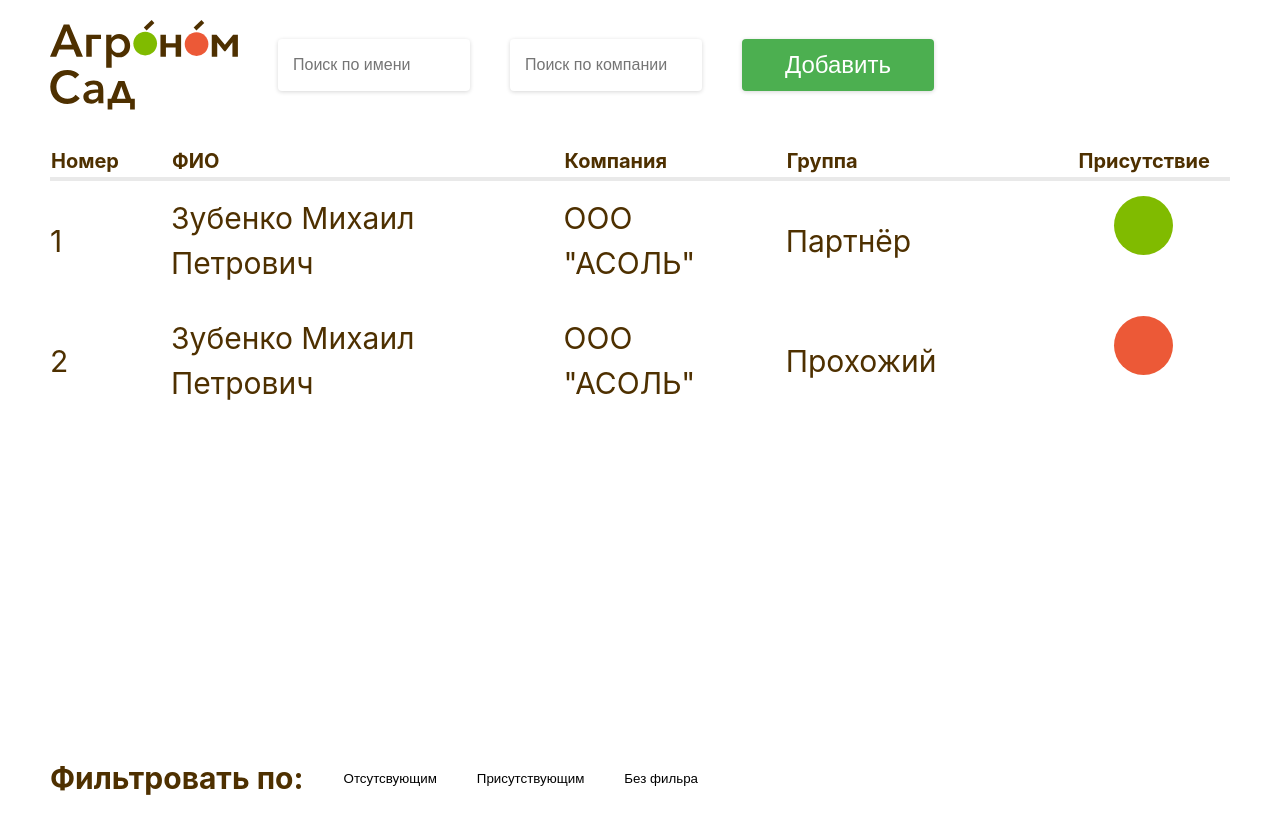
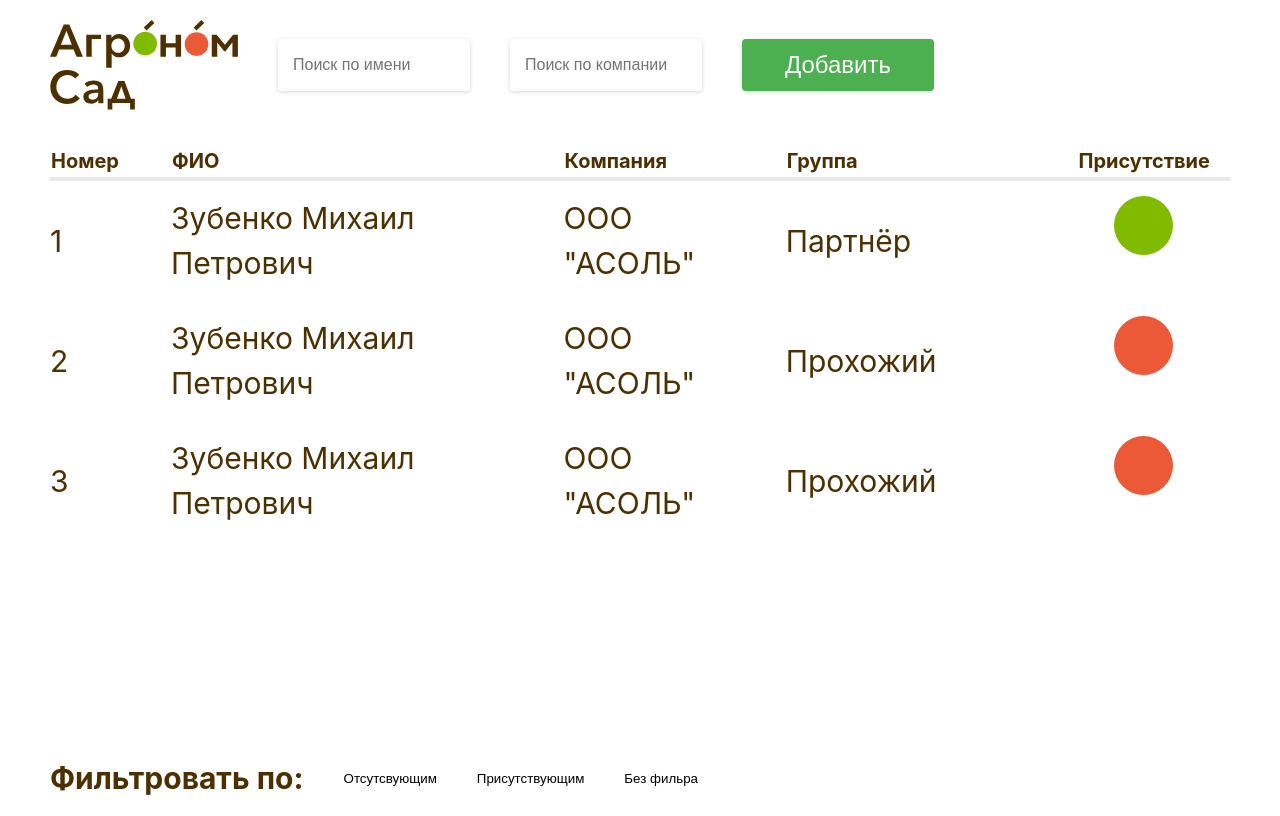
Before and after one commit to Rus7Iv/agro-garden, a Vue app: page / in a window 1280 px wide. Built offline with nearby package versions, Linux system fonts and the light colour scheme.

Commit message:
added database in json

```diff
--- /dev/null
+++ b/database/visitors.json
@@ -0,0 +1,23 @@
+[
+  {
+    "id": 1,
+    "name": "Зубенко Михаил Петрович",
+    "company": "ООО \"АСОЛЬ\"",
+    "group": "Партнёр",
+    "isPresent": true
+  },
+  {
+    "id": 2,
+    "name": "Зубенко Михаил Петрович",
+    "company": "ООО \"АСОЛЬ\"",
+    "group": "Прохожий",
+    "isPresent": false
+  },
+  {
+    "id": 3,
+    "name": "Зубенко Михаил Петрович",
+    "company": "ООО \"АСОЛЬ\"",
+    "group": "Прохожий",
+    "isPresent": false
+  }
+]
--- a/src/components/TableVisitors.vue
+++ b/src/components/TableVisitors.vue
@@ -12,24 +12,14 @@
                 </tr>
             </thead>
             <tbody>
-                <tr>
-                    <td>1</td>
-                    <td @click="openModal">Зубенко Михаил Петрович</td>
-                    <td>ООО "АСОЛЬ"</td>
-                    <td>Партнёр</td>
+                <tr v-for="visitor in visitors" :key="visitor.id">
+                    <td>{{ visitor.id }}</td>
+                    <td @click="openModal">{{ visitor.name }}</td>
+                    <td>{{ visitor.company }}</td>
+                    <td>{{ visitor.group }}</td>
                     <td></td>
                     <td>
-                        <PresenceIndicator :is-present="true" />
-                    </td>
-                </tr>
-                <tr>
-                    <td>2</td>
-                    <td @click="openModal">Зубенко Михаил Петрович</td>
-                    <td>ООО "АСОЛЬ"</td>
-                    <td>Прохожий</td>
-                    <td></td>
-                    <td>
-                        <PresenceIndicator :is-present="false" />
+                        <PresenceIndicator :is-present="visitor.isPresent" />
                     </td>
                 </tr>
             </tbody>
@@ -39,9 +29,11 @@
 <script setup lang="ts">
 import { inject } from 'vue';
 import PresenceIndicator from '../components/PresenceIndicator.vue'
+import visitors from '../../database/visitors.json';
 
 const openModal = inject('openModal');
 </script>
+
 <style scoped>
 .table-container {
     display: flex;
```
